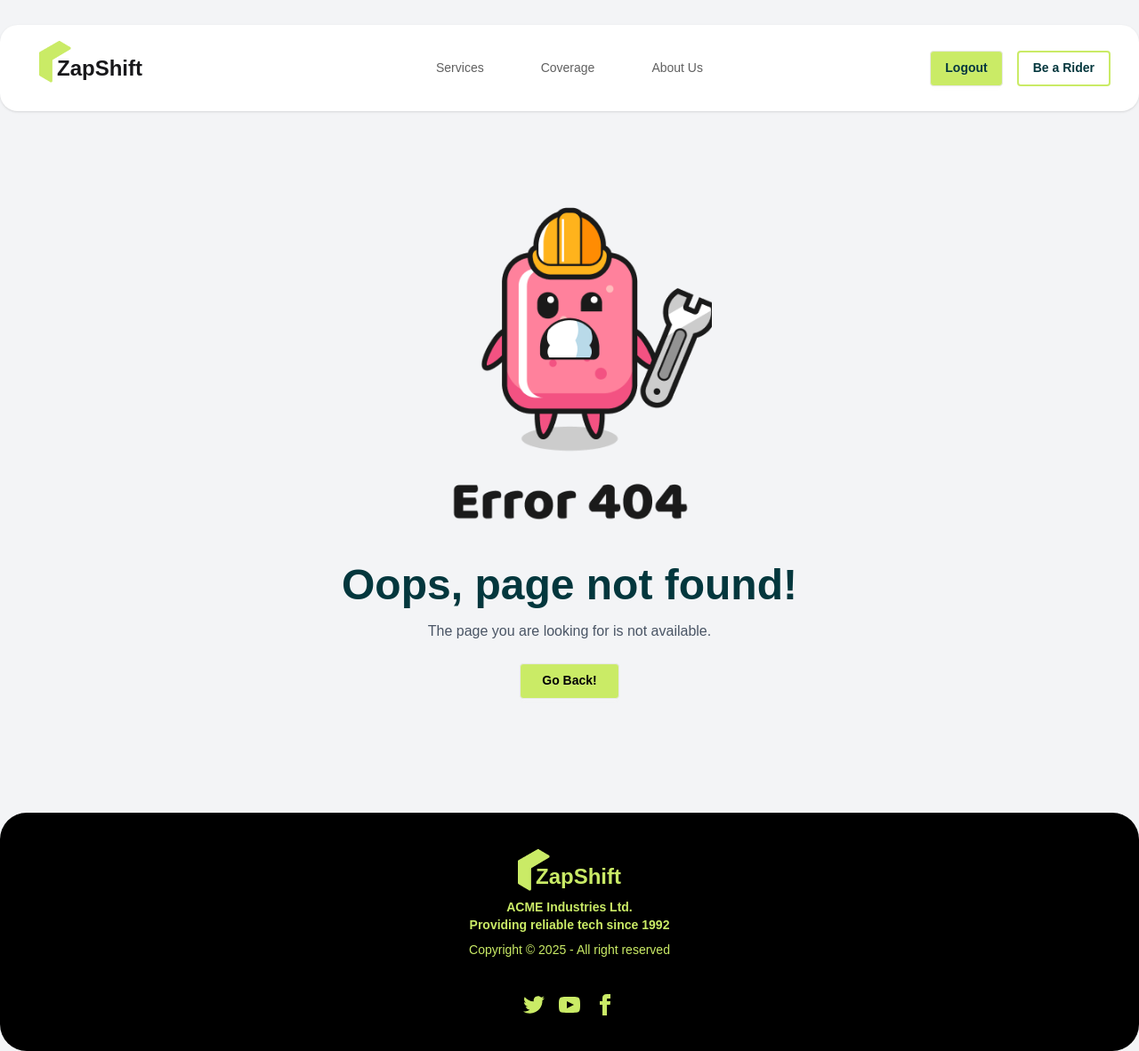
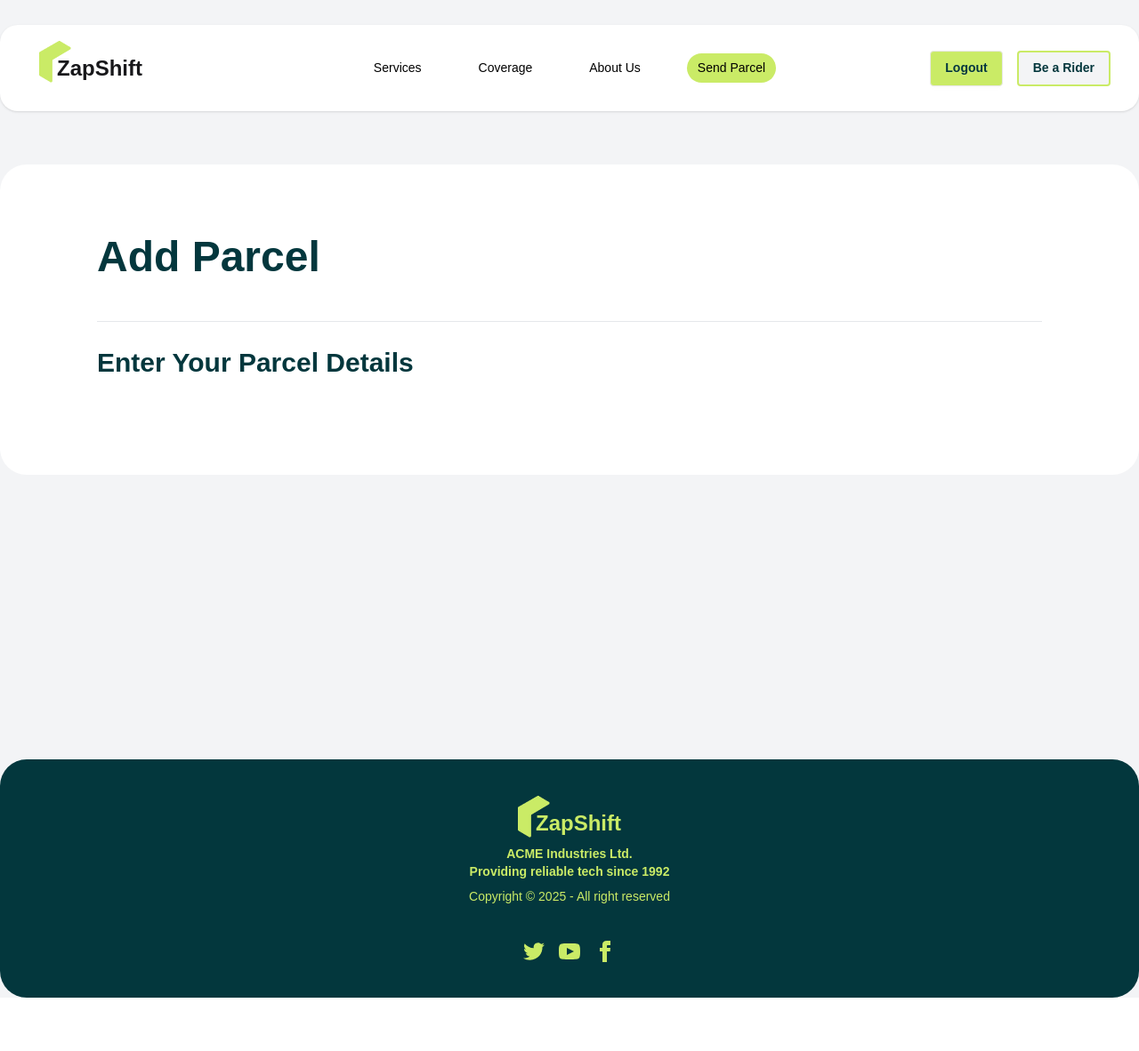
Before and after one commit to FardinCSE25/Zap-Shift, a React (Vite) app: page /send-parcel in a window 1280 px wide. Shown: the whole page at 89% size. After the commit the page ends 1122 px from the top, so only its background shows below. Built offline with nearby package versions, Linux system fonts and the light colour scheme; no server answers; sample sign-in values are in the browser's storage.

Commit message:
added parcel route

```diff
--- /dev/null
+++ b/src/Pages/SendParcel/SendParcel.jsx
@@ -0,0 +1,15 @@
+import React from 'react';
+
+const SendParcel = () => {
+    return (
+        <div className='bg-white rounded-[30px] px-[109px] py-20 mt-8 mb-80'>
+            <h1 className='text-secondary text-5xl font-extrabold mb-12'>Add Parcel</h1>
+            <hr className='w-full text-gray-200'/>
+            <h2 className='my-7 text-3xl text-secondary font-extrabold'>
+                Enter Your Parcel Details
+            </h2>
+        </div>
+    );
+};
+
+export default SendParcel;
--- a/src/Pages/Shared/Footer/Footer.jsx
+++ b/src/Pages/Shared/Footer/Footer.jsx
@@ -4,7 +4,7 @@ import Logo from '../../../Components/Logo/Logo';
 const Footer = () => {
     return (
         <div>
-            <footer className="footer footer-horizontal  rounded-[30px] footer-center bg-black text-primary p-10">
+            <footer className="footer footer-horizontal  rounded-[30px] footer-center bg-secondary text-primary p-10">
                 <aside>
                     <Logo />
                     <p className="font-bold">
--- a/src/Pages/Shared/Navbar/Navbar.jsx
+++ b/src/Pages/Shared/Navbar/Navbar.jsx
@@ -18,6 +18,7 @@ const Navbar = () => {
         <li className='px-5 py-4'><NavLink to="/services">Services</NavLink></li>
         <li className='px-5 py-4'><NavLink to="/coverage">Coverage</NavLink></li>
         <li className='px-5 py-4'><NavLink to="/about-us">About Us</NavLink></li>
+        <li className='px-5 py-4'><NavLink to="/send-parcel">Send Parcel</NavLink></li>
     </>
     return (
         <div className='py-7 flex justify-center items-center'>
@@ -60,7 +61,7 @@ const Navbar = () => {
                             Register
                         </Link>
                     }
-                    <Link to="/be-rider" className="btn btn-outline border-2 hover:bg-primary border-primary text-secondary">
+                    <Link to="/be-rider" className="btn btn-outline border-2 hover:bg-primary border-primary bg-gray-100 text-secondary">
                         Be a Rider
                     </Link>
                 </div>
--- a/src/Pages/Shared/Navbar/navbar.css
+++ b/src/Pages/Shared/Navbar/navbar.css
@@ -1,6 +1,10 @@
+/* Navbar.css */
+@reference "../../../index.css";
+
+ul a {
+  @apply text-black hover:bg-primary rounded-[20px];
+}
+
 ul a.active {
-    background-color: #CAEB66;
-    color: black;
-    border-radius: 20px;
-
+  @apply bg-[#CAEB66] text-black rounded-[20px];
 }
--- a/src/Routes/Router.jsx
+++ b/src/Routes/Router.jsx
@@ -10,6 +10,7 @@ import Login from "../Pages/Authentication/Login";
 import Register from "../Pages/Authentication/Register";
 import PrivateRoute from "./PrivateRoute";
 import BeRider from "../Pages/Rider/BeRider";
+import SendParcel from "../Pages/SendParcel/SendParcel"
 
 export const router = createBrowserRouter([
     {
@@ -30,6 +31,12 @@ export const router = createBrowserRouter([
             {
                 path: "about-us",
                 Component: AboutSection,
+            },
+            {
+                path: 'send-parcel',
+                element: <PrivateRoute>
+                    <SendParcel />
+                </PrivateRoute>
             },
             {
                 path: "be-rider",
```
